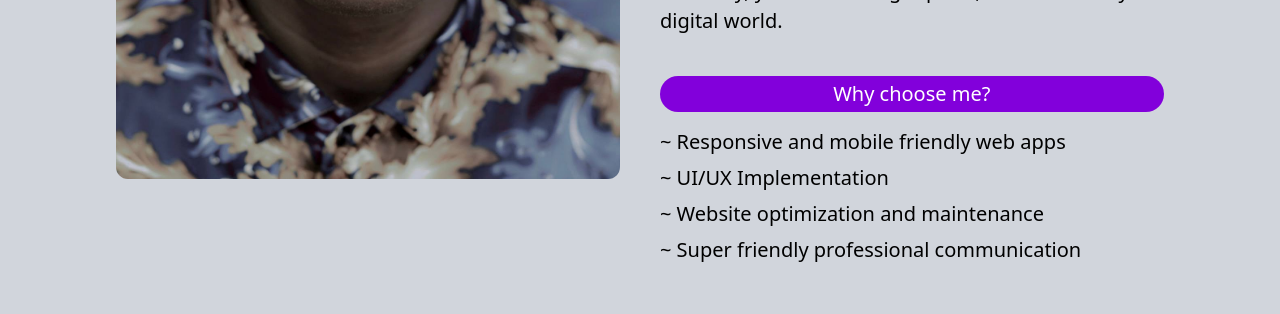
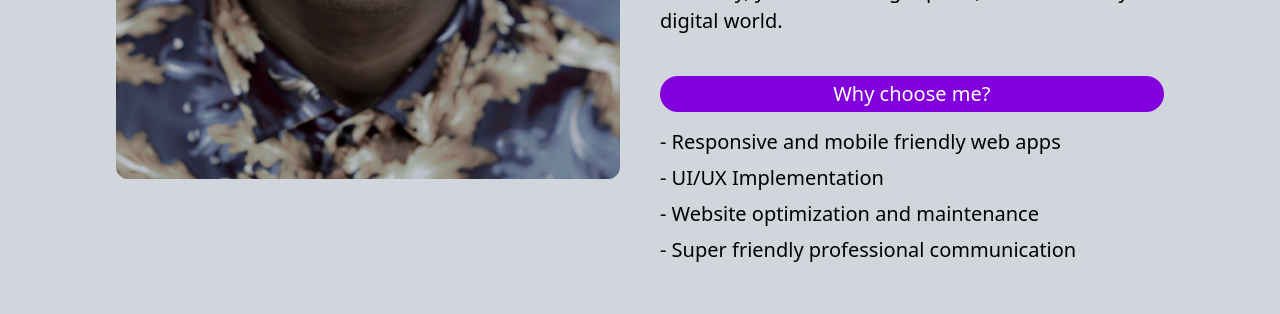
Before and after one commit to MORESUCCESS/react-portfolio, a React (Vite) app: page / in a window 1280 px wide. Shown: the part 1600-1914 px from the top of the page. Built offline with nearby package versions, Linux system fonts and the light colour scheme.

Commit message:
Adjusted the why choose me page

```diff
--- a/src/pages/home.jsx
+++ b/src/pages/home.jsx
@@ -147,10 +147,10 @@ const techItem = {
                 <p className="mt-10 text-center lg:text-xl bg-purple-700 text-white py-1 rounded-full w-full px-5"
                 >Why choose me?</p>
                 <div className="space-y-2 mt-4 lg:text-xl">
-                    <p>~ Responsive and mobile friendly web apps</p>
-                    <p>~ UI/UX Implementation</p>
-                    <p>~ Website optimization and maintenance</p>
-                    <p>~ Super friendly professional communication</p>
+                    <p>- Responsive and mobile friendly web apps</p>
+                    <p>- UI/UX Implementation</p>
+                    <p>- Website optimization and maintenance</p>
+                    <p>- Super friendly professional communication</p>
                 </div>
               </motion.div>
             </div>
```
